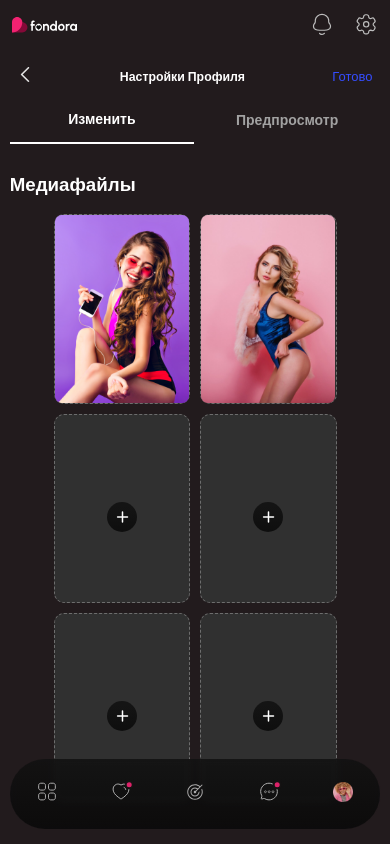
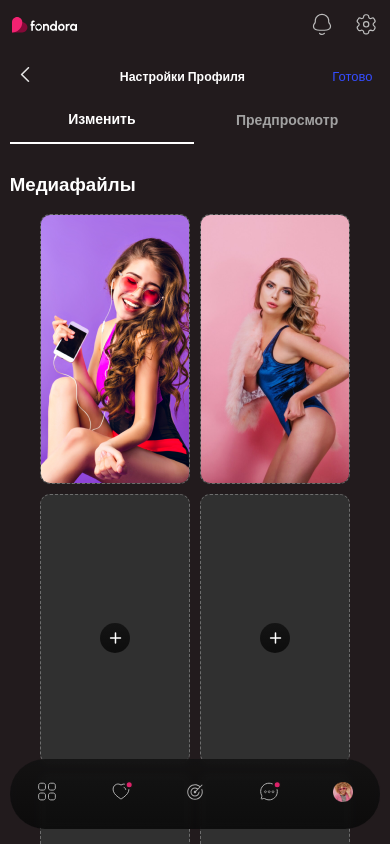
Before and after one commit to dmitryfrontender/fondora, a React (Create React App) app: page /my-profile/edit-profile in a window 390 px wide. Built offline with nearby package versions, Linux system fonts and the light colour scheme.

Commit message:
fix for images with build

```diff
--- a/src/pages/EditMyProfile/EditMyProfile.scss
+++ b/src/pages/EditMyProfile/EditMyProfile.scss
@@ -109,13 +109,13 @@
 			border: 1px dashed rgb(109, 109, 109);
 			border-radius: 10px;
 			background: rgb(48, 48, 48);
-			padding-top: 35vh;
+			padding-top: 45%;
+			overflow: hidden;
 			img {
 				top: 0;
-				max-width: 35vw;
 				position: absolute;
-				width: 100%;
-				height: 100%;
+				min-width: 100%;
+				min-height: 100%;
 			}
 			svg {
 				position: absolute;
--- a/src/pages/EditMyProfile/MediaEditProfile.scss
+++ b/src/pages/EditMyProfile/MediaEditProfile.scss
@@ -18,17 +18,6 @@
 						.titleWrapper {
 							.listTitle {
 								font-size: clamp(10px, 2vw, 16px);
-							}
-						}
-					}
-					.mediaBlock {
-						// justify-content: flex-start;
-						.mediaItem {
-							max-width: 35vw;
-							height: auto;
-							// min-height: 165px;
-							img {
-								max-width: 35vw;
 							}
 						}
 					}
@@ -57,11 +46,7 @@
 						max-width: clamp(250px, 80vw, 800px);
 						padding-bottom: 20px;
 						.mediaItem {
-							padding-top: 48vw;
-							img {
-								width: clamp(160px, 38vw, 240px) !important;
-								object-fit: scale-down;
-							}
+							width: 48%;
 						}
 					}
 				}
--- a/src/style/App.scss
+++ b/src/style/App.scss
@@ -106,8 +106,7 @@ a:-webkit-any-link {
     flex-direction: column;
 }
 .pageItems {
-    width: clamp(300px, 50vw, 60vw);
-
+    width: clamp(300px, 50vw, 600px);
 }
 
 
```
Also changed, not shown: 6 other files (tests, documents, lock files or other folders).
